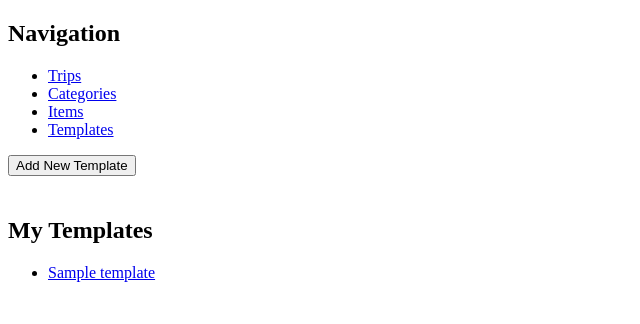
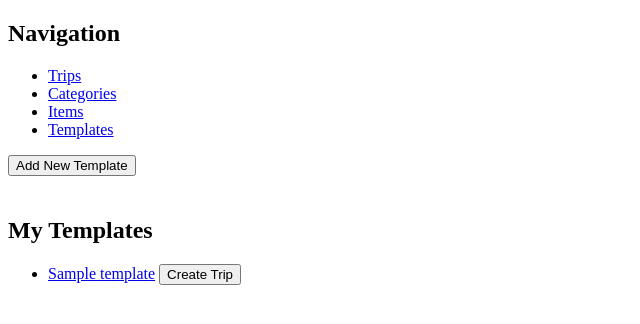
Before and after one commit to KristinaAza/tripster, a Flask app: page /templates in a window 1280 px wide. Shown: the top 324 px of the page, without its empty margins (0-640 px from the left). Run offline with Flask 2, Linux system fonts and the light colour scheme; tables that the repository leaves empty hold one stand-in row (values such as "Sample post").

Commit message:
Added creating a trip from a template

```diff
--- a/crud.py
+++ b/crud.py
@@ -81,7 +81,7 @@ def get_trip_by_id(id):
 
 # trip_items
 
-def create_trip_item(item_id, trip_id, quantity, checked):
+def create_trip_item(item_id, trip_id, quantity=1, checked=False):
 
     trip_item = TripItem(item_id=item_id, trip_id=trip_id, quantity=quantity, checked=checked)
     add_to_db(trip_item)
--- a/server.py
+++ b/server.py
@@ -42,6 +42,21 @@ def add_trip_with_rerender():
     crud.create_trip(name, trip_date, user_id=1)
     return redirect("/trips")
 
+
+@app.route("/<template_id>/trip", methods=['POST'])
+def create_trip_with_rerender(template_id):
+
+    name = request.form.get("name")
+    str_date = request.form.get("date")
+    trip_date = date.fromisoformat(str_date)
+
+    trip = crud.create_trip(name, trip_date, user_id=1)
+    template = crud.get_template_by_id(template_id)
+
+    for item in template.items:
+        crud.create_trip_item(item.id, trip.id)
+
+    return redirect(f"/trips/{trip.id}")
 
 @app.route("/categories")
 def render_categories():
--- a/static/js/templates.js
+++ b/static/js/templates.js
@@ -3,3 +3,7 @@
 document.querySelector("#open-add-form").addEventListener("click", () => {
     document.querySelector("#add-template").setAttribute("style", "visibility:visible;");
 })
+
+function openAddForm(element) {
+    element.parentElement.querySelector('.create-trip').setAttribute("style", "visibility:visible;");
+}
--- a/templates/templates.html
+++ b/templates/templates.html
@@ -12,7 +12,18 @@
     <h2>My Templates</h2>
     <ul>
     {% for template in templates %}
-        <li><a href="/templates/{{template.id}}">{{ template.name }}</a></li>
+        <li>
+            <a href="/templates/{{template.id}}">{{ template.name }}</a>
+            <button onclick="openAddForm(this)">Create Trip</button>
+
+            <form class="create-trip" style="visibility:hidden;" method="POST" action="/{{template.id}}/trip">
+                <label for="name-field">Name</label>
+                <input id="name-field" class="form-control" type="text" name="name">
+                <label for="date-field">Date</label>
+                <input id="date-field" class="form-control" type="text" name="date" placeholder="YYYY-MM-DD">
+                <input type="submit" value="Create" class="btn btn-primary">
+            </form>
+        </li>
     {% endfor %}
     </ul>
 
```
